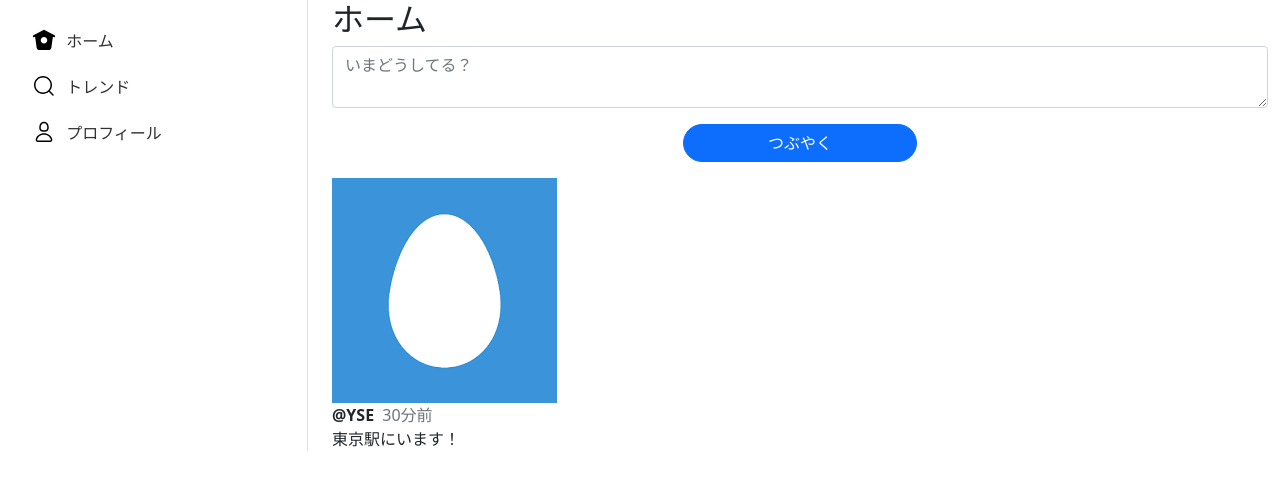
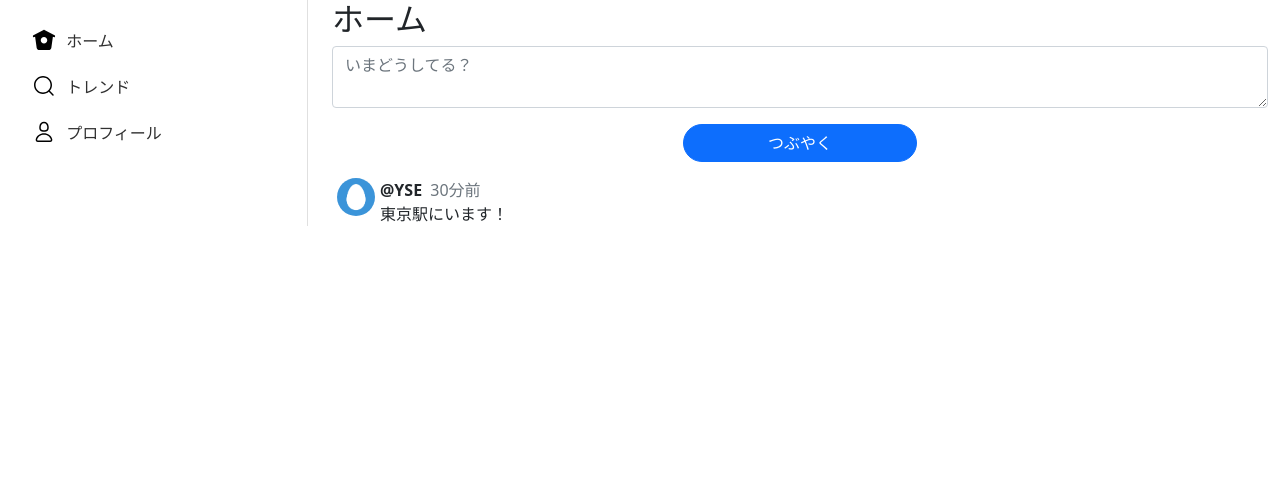
Before and after one commit to yse-yoo/tweet_ig21_2023, a plain HTML site: page index.html in a window 1280 px wide. Drawn offline with nearby package versions, Linux system fonts and the light colour scheme.

Commit message:
update profile-image

```diff
--- a/css/default.css
+++ b/css/default.css
@@ -24,3 +24,14 @@ a {
 #side-menu li > img {
     width: 30px;
 }
+
+.profile-image {
+    padding: 0 5px;
+    margin: 0;
+}
+
+.profile-image img {
+    width: 38px;
+    height: 38px;
+    border-radius: 50%;
+}
--- a/index.html
+++ b/index.html
@@ -47,7 +47,7 @@
 
                 <!-- Tweet List -->
                 <div class="row">
-                    <article class="tweet">
+                    <article class="tweet d-flex">
                         <!-- profile icon -->
                         <div class="profile-image">
                             <img src="images/me.png" alt="">
```
